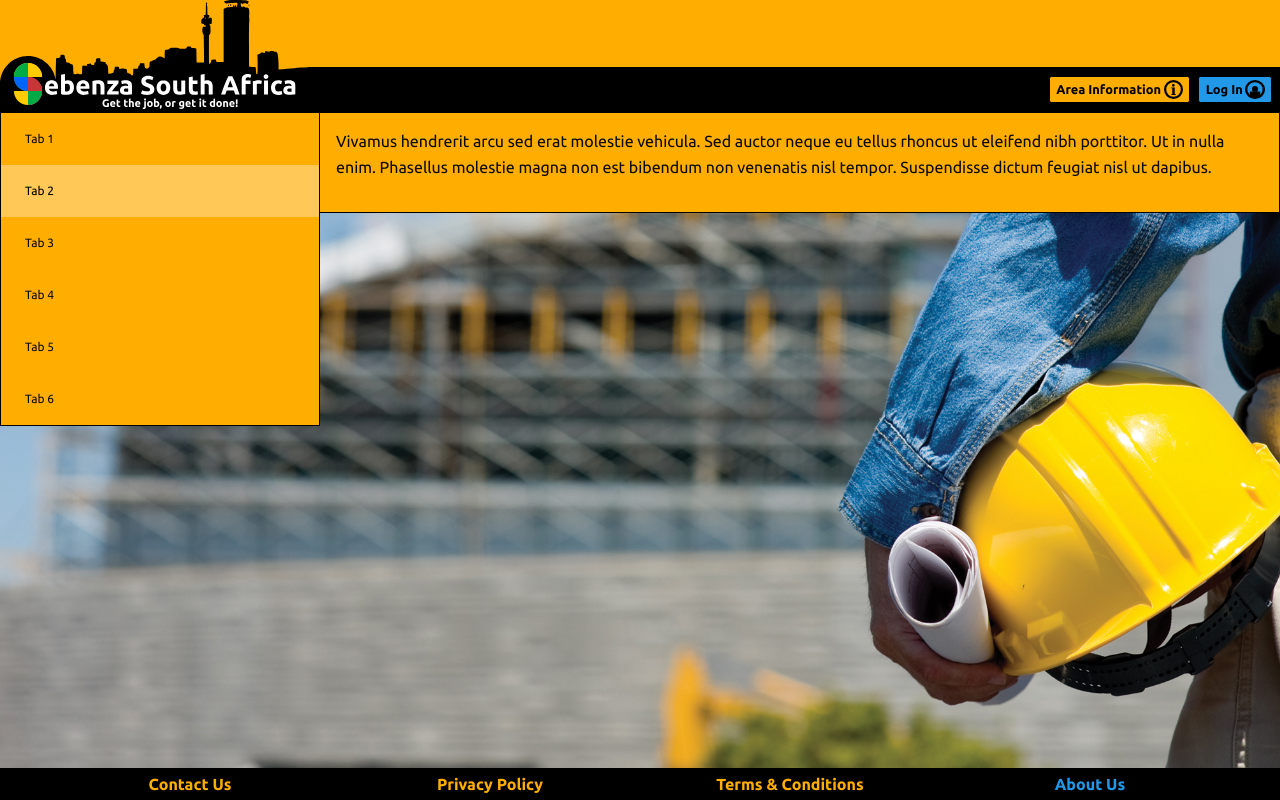
After one commit to ACSSE/team36, a PHP site: page /userPage.php in a window 1280 px wide, after a click on "Tab 2". The commit adds this page. Run offline with PHP 8.4, Linux system fonts and the light colour scheme; some libraries are stand-ins or nearby versions.

Commit message:
Example userPage for tab menu -change customElementStyle.css add classes -change app.css add classes -add scripts to open-html.php

```diff
--- a/TestCases.php
+++ b/TestCases.php
@@ -19,10 +19,14 @@
     echo "<pre>";
     $startTime = microtime(true);
     $server = new SebenzaServer();
+
     $server->fetchDatabaseHandler()->runCommand("SELECT * FROM REGISTERED_USER");
     echo $server->fetchDatabaseHandler()->getResultsInJSON()."\n";
+    $test = $server->fetchDatabaseHandler()->getResults();
+    echo "The following is test value ".$test[0]["Username"]."\n";
     echo "Login successful: ".$server->login("firstUser", "unhashedPassword1")."\n";
     echo $server->fetchSessionHandler()->getSessionVariable("Username")."\n";
+    //echo $server->fetchDatabaseHandler()->runCommand("SELECT ")
     echo (microtime(true) - $startTime)." seconds runtime.";
     echo "</pre>";
 ?>
--- a/css/customElementStyle.css
+++ b/css/customElementStyle.css
@@ -200,12 +200,32 @@ ul[class~="menu"] li {
 .site-links {
     height: 100%;
 }
-.test{
+.map-sizer{
     position: absolute;
     top: 0;
     left: 0;
-    height:50%;
+    height:100%;
     width: 100%;
+}
+.content-holder{
+    position: absolute;
+    top: 0;
+    left: 0;
+    height:300px;
+    width: 100%;
+}
+.tab-styler{
+    margin: 0;
+    background-image: url('../Images/construction-hard-hat.jpg');
+    max-width: inherit;
+    height: 100%;
+    background-size: cover;
+    background-repeat: no-repeat;
+    min-height: 350px;
+}
+.tab-button{
+    background-color: #ffae00;
+    color: #0a0a0a;
 }
 /*PHONES PORTRAIT (css-tricks.com, w3schools.com)*/
 @media only screen and (max-width: 600px) {
--- a/database/SebenzaSA_Database.sql
+++ b/database/SebenzaSA_Database.sql
@@ -79,7 +79,7 @@ INSERT 	 INTO `LOCATIONS` ( `locationName`, `Coordinates`)
 			('Benoni', '0:0');
 
 INSERT 	 INTO `SPECIALIZATIONS` (`WorkType`, `Description`)
-	VALUES	('Painter', 'person whp paints'),
+	VALUES	('Painter', 'person who paints'),
 			( 'Tiler', 'Person who tiles floors'),
 			('Paver', 'Person who paves areas'),
 			('Tree-Feller', 'Person who removes trees');
--- a/foundation-6/css/app.css
+++ b/foundation-6/css/app.css
@@ -3194,7 +3194,7 @@ table.hover tr:nth-of-type(even):hover {
   margin: 0;
   list-style-type: none;
   background: #fefefe;
-  border: 1px solid #e6e6e6; }
+  border: 1px solid black; }
   .tabs::before, .tabs::after {
     content: ' ';
     display: table;
@@ -3232,9 +3232,11 @@ table.hover tr:nth-of-type(even):hover {
     line-height: 1;
     font-size: 0.75rem; }
     .tabs-title > a:hover {
-      background: #fefefe; }
+      background: #ffc857;
+      color:black;}
     .tabs-title > a:focus, .tabs-title > a[aria-selected='true'] {
-      background: #e6e6e6; }
+      background: #ffc857;
+      color:black; }
 
 .tabs-content {
   background: #fefefe;
@@ -3243,12 +3245,13 @@ table.hover tr:nth-of-type(even):hover {
   border-top: 0; }
 
 .tabs-content.vertical {
-  border: 1px solid #e6e6e6;
+  border: 1px solid black;
   border-left: 0; }
 
 .tabs-panel {
   display: none;
-  padding: 1rem; }
+  padding: 1rem black;
+background-color: #ffae00}
   .tabs-panel.is-active {
     display: block; }
 
--- a/php/interface/open-html.php
+++ b/php/interface/open-html.php
@@ -29,7 +29,7 @@ $SERVER = new SebenzaServer();
     <script
         src="http://maps.googleapis.com/maps/api/js">
     </script>
-
+    <script src="https://ajax.googleapis.com/ajax/libs/jquery/1.12.0/jquery.min.js"></script>
     <script>
         function initialize() {
             var mapProp = {
--- a/php/interface/top-bar.php
+++ b/php/interface/top-bar.php
@@ -50,7 +50,7 @@
 <!--http://foundation.zurb.com/sites/docs/toggler.html-->
 <div class="background-colour hide-for-small-only" id="login-medium-large" data-toggler data-animate="hinge-in-from-top hinge-out-from-top">
     <!--http://foundation.zurb.com/sites/docs/forms.html-->
-    <form>
+    <form method="post">
         <div class="row">
             <div class="columns">
                 <label><b>Username</b>
@@ -67,14 +67,14 @@
         </div>
         <div class="row top-padding">
             <div class="columns">
-                <button type="button" class="success button full-width login-button" >
+                <button type="button" class="success button full-width login-button">
                     Log In
                 </button>
             </div>
         </div>
         <div class="row top-padding">
             <div class="columns">
-                <button type="button" class="button full-width login-button" >
+                <button type="button" class="button full-width login-button">
                     Register
                 </button>
             </div>
--- /dev/null
+++ b/userPage.php
@@ -0,0 +1,52 @@
+<?php
+/**
+ * Created by PhpStorm.
+ * User: Brandon Faul
+ * Date: 2016/03/30
+ * Time: 6:49 PM
+ */$PAGE_TITLE = "";
+include $_SERVER['DOCUMENT_ROOT']."/php/interface/open-html.php";
+include $_SERVER['DOCUMENT_ROOT']."/php/interface/top-bar.php";
+?>
+    <div class="content-view">
+            <div class="row collapse tab-styler">
+
+                <div class="large-3 columns">
+                    <ul class="tabs vertical" id="example-vert-tabs" data-tabs>
+                        <li class="tabs-title is-active"><a class="tab-button" href="#panel1v">Tab 1</a></li>
+                        <li class="tabs-title"><a class="tab-button" href="#panel2v">Tab 2</a></li>
+                        <li class="tabs-title"><a class="tab-button" href="#panel3v">Tab 3</a></li>
+                        <li class="tabs-title"><a class="tab-button" href="#panel4v">Tab 4</a></li>
+                        <li class="tabs-title"><a class="tab-button" href="#panel3v">Tab 5</a></li>
+                        <li class="tabs-title"><a class="tab-button" href="#panel4v">Tab 6</a></li>
+                    </ul>
+                </div>
+                <div class="large-9 columns">
+                    <div class="tabs-content vertical" data-tabs-content="example-vert-tabs">
+                        <div class="tabs-panel is-active" id="panel1v">
+                            <p>Lorem ipsum dolor sit amet, consectetur adipisicing elit, sed do eiusmod tempor incididunt ut labore et dolore magna aliqua.</p>
+                        </div>
+                        <div class="tabs-panel" id="panel2v">
+                            <p>Vivamus hendrerit arcu sed erat molestie vehicula. Sed auctor neque eu tellus rhoncus ut eleifend nibh porttitor. Ut in nulla enim. Phasellus molestie magna non est bibendum non venenatis nisl tempor. Suspendisse dictum feugiat nisl ut dapibus.</p>
+                        </div>
+                        <div class="tabs-panel" id="panel3v">
+                            <img class="thumbnail" src="assets/img/generic/rectangle-3.jpg">
+                        </div>
+                        <div class="tabs-panel" id="panel4v">
+                            <p>Lorem ipsum dolor sit amet, consectetur adipisicing elit, sed do eiusmod tempor incididunt ut labore et dolore magna aliqua.</p>
+                        </div>
+                        <div class="tabs-panel" id="panel5v">
+                            <p>Duis aute irure dolor in reprehenderit in voluptate velit esse cillum dolore eu fugiat nulla pariatur. Excepteur sint occaecat cupidatat non proident, sunt in culpa qui officia deserunt mollit anim id est laborum.</p>
+                        </div>
+                        <div class="tabs-panel" id="panel6v">
+                            <img class="thumbnail" src="assets/img/generic/rectangle-5.jpg">
+                        </div>
+                    </div>
+                </div>
+            </div>
+
+    </div>
+<?php
+include $_SERVER['DOCUMENT_ROOT']."/php/interface/bottom-bar.php";
+include $_SERVER['DOCUMENT_ROOT']."/php/interface/close-html.php";
+?>
```
Also changed, not shown: exampleRuns.php (added, +9 -0 lines), index.php (+7 -14 lines), signInTemp.php (+1 -28 lines), foundation-6/js/foundation.js.
